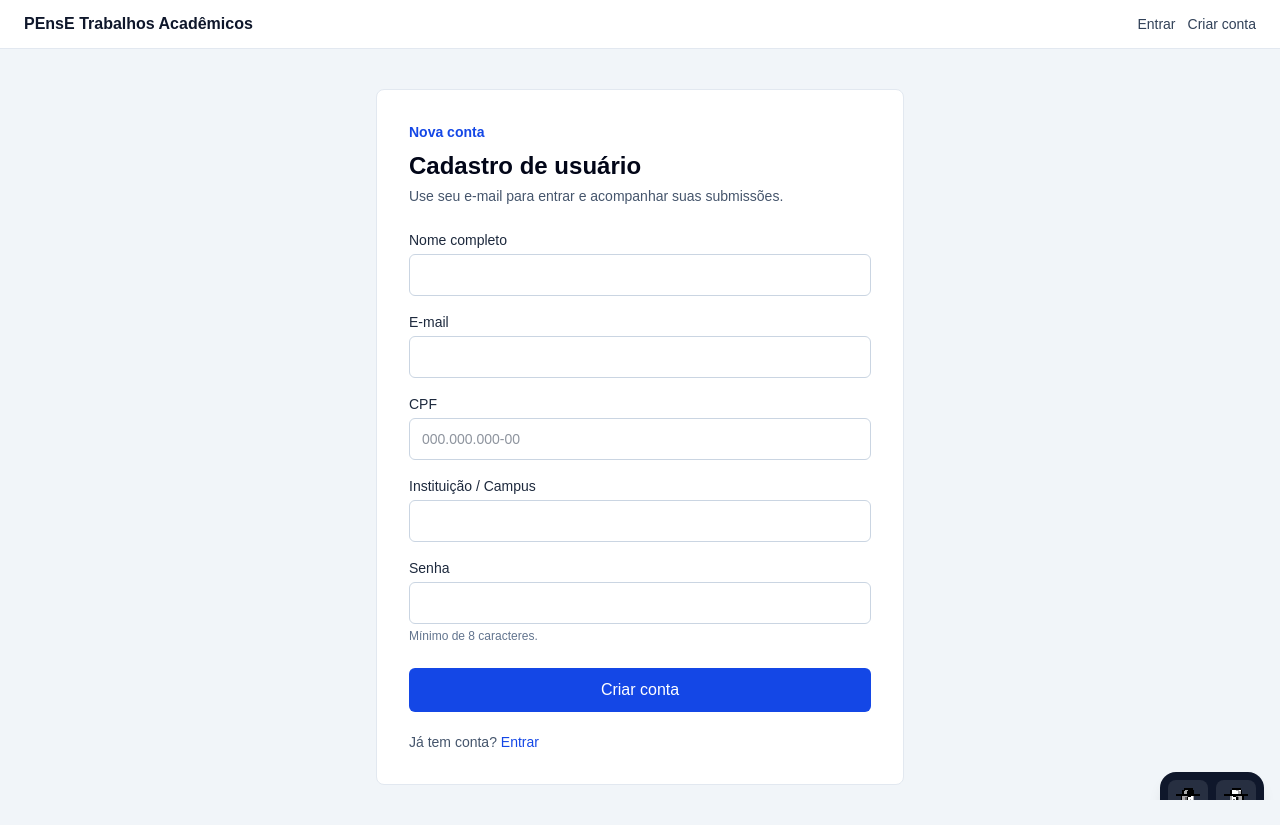
After one commit to allancalabria/Projeto-Pense, a Flask app: page /cadastro in a window 1280 px wide. The commit adds this page. Run offline with Flask 3, Linux system fonts and the light colour scheme; some libraries are stand-ins or nearby versions; some web fonts are replaced.

Commit message:
Adicionada função de cadastro para o usuário, login e página de feedback

```diff
--- a/app.py
+++ b/app.py
@@ -1,12 +1,16 @@
 import os
+import hmac
+import re
+from functools import wraps
 from dotenv import load_dotenv
 
 load_dotenv()
 
-from flask import Flask, render_template, request, redirect, url_for, flash
-from werkzeug.middleware.proxy_fix import ProxyFix
+from flask import Flask, g, render_template, request, redirect, url_for, flash, session, abort
+from sqlalchemy import inspect, text
+from werkzeug.security import check_password_hash, generate_password_hash
 from config import db, Config
-from models import Trabalho
+from models import Trabalho, Usuario
 
 app = Flask(__name__)
 app.config.from_object(Config)
@@ -14,23 +18,147 @@ db.init_app(app)
 
 with app.app_context():
     db.create_all()
+    columns = {column["name"] for column in inspect(db.engine).get_columns("trabalho")}
+    with db.engine.begin() as connection:
+        if "status" not in columns:
+            connection.execute(text("ALTER TABLE trabalho ADD COLUMN status VARCHAR(20) NOT NULL DEFAULT 'Pendente'"))
+        if "usuario_id" not in columns:
+            connection.execute(text("ALTER TABLE trabalho ADD COLUMN usuario_id INTEGER REFERENCES usuarios(id)"))
+
+
+@app.before_request
+def load_logged_in_user():
+    user_id = session.get("usuario_id")
+    g.current_user = db.session.get(Usuario, user_id) if user_id else None
+
+
+@app.context_processor
+def inject_template_helpers():
+    def csrf_token():
+        if "_csrf_token" not in session:
+            import secrets
+            session["_csrf_token"] = secrets.token_urlsafe(32)
+        return session["_csrf_token"]
+
+    return {"current_user": g.get("current_user"), "csrf_token": csrf_token}
+
+
+def valid_csrf_token():
+    submitted_token = request.form.get("csrf_token", "")
+    session_token = session.get("_csrf_token", "")
+    return bool(session_token and hmac.compare_digest(submitted_token, session_token))
+
+
+def login_required(view):
+    @wraps(view)
+    def wrapped_view(*args, **kwargs):
+        if g.current_user is None:
+            flash("Faça login para continuar.", "warning")
+            return redirect(url_for("login"))
+        return view(*args, **kwargs)
+    return wrapped_view
 
 # Rota do Dashboard (Página Inicial)
 @app.route('/')
 def dashboard():
-    trabalhos = Trabalho.query.all()
+    trabalhos = Trabalho.query.order_by(Trabalho.id.desc()).all()
     return render_template('dashboard.html', trabalhos=trabalhos)
+
+
+@app.route('/cadastro', methods=['GET', 'POST'])
+def cadastro():
+    if request.method == 'POST':
+        if not valid_csrf_token():
+            abort(400)
+
+        nome = request.form.get('nome', '').strip()
+        email = request.form.get('email', '').strip().lower()
+        cpf = re.sub(r'\D', '', request.form.get('cpf', ''))
+        instituicao = request.form.get('instituicao', '').strip()
+        senha = request.form.get('senha', '')
+
+        if not all((nome, email, cpf, instituicao, senha)):
+            flash('Preencha todos os campos.', 'danger')
+            return redirect(url_for('cadastro'))
+        if len(nome) > 160 or len(email) > 254 or len(instituicao) > 255:
+            flash('Um ou mais campos excedem o limite permitido.', 'danger')
+            return redirect(url_for('cadastro'))
+        if not re.fullmatch(r'[^@\s]+@[^@\s]+\.[^@\s]+', email):
+            flash('Informe um e-mail válido.', 'danger')
+            return redirect(url_for('cadastro'))
+        if len(cpf) != 11:
+            flash('Informe um CPF com 11 números.', 'danger')
+            return redirect(url_for('cadastro'))
+        if len(senha) < 8:
+            flash('A senha deve ter pelo menos 8 caracteres.', 'danger')
+            return redirect(url_for('cadastro'))
+        if Usuario.query.filter_by(email=email).first():
+            flash('Este e-mail já está cadastrado.', 'danger')
+            return redirect(url_for('cadastro'))
+        if Usuario.query.filter_by(cpf=cpf).first():
+            flash('Este CPF já está cadastrado.', 'danger')
+            return redirect(url_for('cadastro'))
+
+        usuario = Usuario(
+            nome=nome,
+            email=email,
+            cpf=cpf,
+            instituicao=instituicao,
+            senha_hash=generate_password_hash(senha),
+        )
+        db.session.add(usuario)
+        db.session.commit()
+        flash('Cadastro realizado com sucesso! Entre com seu e-mail e senha.', 'success')
+        return redirect(url_for('login'))
+
+    return render_template('cadastro.html')
+
+
+@app.route('/login', methods=['GET', 'POST'])
+def login():
+    if request.method == 'POST':
+        if not valid_csrf_token():
+            abort(400)
+        email = request.form.get('email', '').strip().lower()
+        senha = request.form.get('senha', '')
+        usuario = Usuario.query.filter_by(email=email).first()
+        if usuario is None or not check_password_hash(usuario.senha_hash, senha):
+            flash('E-mail ou senha incorretos.', 'danger')
+            return redirect(url_for('login'))
+
+        session.clear()
+        session['usuario_id'] = usuario.id
+        flash(f'Bem-vindo(a), {usuario.nome}!', 'success')
+        return redirect(url_for('dashboard'))
+
+    return render_template('login.html')
+
+
+@app.post('/logout')
+@login_required
+def logout():
+    if not valid_csrf_token():
+        abort(400)
+    session.clear()
+    flash('Você saiu da sua conta.', 'success')
+    return redirect(url_for('dashboard'))
 
 
 # Rota do Formulário
 @app.route('/form', methods=['GET', 'POST'])
+@login_required
 def form():
     if request.method == 'POST':
+        if not valid_csrf_token():
+            abort(400)
         titulo = request.form.get('titulo')
         autor = request.form.get('autor')
         instituicao = request.form.get('instituicao')
         modalidade = request.form.get('modalidade')
         resumo = request.form.get('resumo')
+        if modalidade not in {'Ensino', 'Pesquisa', 'Extensão'}:
+            flash('Selecione uma modalidade válida.', 'danger')
+            return redirect(url_for('form'))
 
         if not titulo or not autor or not instituicao or not modalidade or not resumo:
             flash('Por favor, preencha todos os campos.', 'danger')
@@ -46,11 +174,12 @@ def form():
                 autor=autor,
                 instituicao=instituicao,
                 modalidade=modalidade,
-                resumo=resumo
+                resumo=resumo,
+                usuario_id=g.current_user.id,
             )
             db.session.add(novo_trabalho)
             db.session.commit()
-            flash("Trabalho cadastrado com sucesso!", "success")
+            flash("Submissão enviada com sucesso!", "success")
             return redirect(url_for('dashboard'))
         except Exception as e:
             db.session.rollback()
@@ -61,5 +190,29 @@ def form():
     return render_template('form.html')
 
 
+@app.get('/admin')
+@login_required
+def admin():
+    trabalhos = Trabalho.query.order_by(Trabalho.id.desc()).all()
+    return render_template('admin.html', trabalhos=trabalhos)
+
+
+@app.post('/admin/<int:trabalho_id>/status')
+@login_required
+def atualizar_status(trabalho_id):
+    if not valid_csrf_token():
+        abort(400)
+    trabalho = db.get_or_404(Trabalho, trabalho_id)
+    novo_status = request.form.get('status')
+    if novo_status not in {'Pendente', 'Aprovado', 'Reprovado'}:
+        flash('Status inválido.', 'danger')
+        return redirect(url_for('admin'))
+
+    trabalho.status = novo_status
+    db.session.commit()
+    flash('Status do trabalho atualizado.', 'success')
+    return redirect(url_for('admin'))
+
+
 if __name__ == '__main__':
     app.run(debug=True, port=5000)
--- a/config.py
+++ b/config.py
@@ -5,7 +5,9 @@ from flask_sqlalchemy import SQLAlchemy
 load_dotenv()
 
 class Config:
-    SECRET_KEY = os.getenv("SECRET_KEY") or os.getenv("secret_key") or "chave-secreta-padrao"
+    SECRET_KEY = os.getenv("SECRET_KEY") or os.getenv("secret_key") or os.urandom(32)
+    SESSION_COOKIE_HTTPONLY = True
+    SESSION_COOKIE_SAMESITE = "Lax"
 
     # Obtém a URL do banco de dados
     db_url = os.environ.get('DATABASE_URL', 'sqlite:///local.db')
--- a/models/Trabalho.py
+++ b/models/Trabalho.py
@@ -7,6 +7,9 @@ class Trabalho(db.Model):
     instituicao = db.Column(db.String(255), nullable=False)
     modalidade = db.Column(db.String(80), nullable=False)
     resumo = db.Column(db.Text, nullable=False)
+    status = db.Column(db.String(20), nullable=False, default="Pendente", server_default="Pendente")
+    usuario_id = db.Column(db.Integer, db.ForeignKey("usuarios.id"), nullable=True)
+    usuario = db.relationship("Usuario", back_populates="trabalhos")
 
     def __init__(self, titulo, autor, instituicao, modalidade, resumo, **kwargs):
         super().__init__(**kwargs)
--- a/models/__init__.py
+++ b/models/__init__.py
@@ -1 +1,2 @@
 from models.Trabalho import Trabalho
+from models.Usuario import Usuario
--- a/templates/base.html
+++ b/templates/base.html
@@ -70,17 +70,20 @@
     <main class="flex flex-col text-on-surface bg-surface-container min-h-[100dvh]">
         {% with messages = get_flashed_messages(with_categories=true) %}
             {% if messages %}
-                <div class="w-full max-w-md m-4 flex flex-col gap-3 fixed bottom-0 left-0 z-100">
+                <div class="w-full max-w-md m-4 flex flex-col gap-3 fixed top-0 right-0 z-[1100]">
                     {% for category, message in messages %}
-                        <div class="flash-alert flex items-center justify-between gap-3 p-4 rounded-2xl border text-sm transition-all duration-200
-                                bg-inverse-surface border-inverse-on-surface/20 text-inverse-on-surface" role="alert">
+                        <div class="flash-alert flex items-center justify-between gap-3 p-4 rounded-xl border text-sm shadow-lg transition-all duration-200
+                                {% if category in ['danger', 'error'] %}bg-red-50 border-red-200 text-red-900
+                                {% elif category == 'success' %}bg-emerald-50 border-emerald-200 text-emerald-900
+                                {% elif category == 'warning' %}bg-amber-50 border-amber-200 text-amber-900
+                                {% else %}bg-white border-slate-200 text-slate-900{% endif %}" role="alert">
                             <div class="flex items-center gap-3">
                                 {% if category in ['danger', 'error'] %}
-                                    <i class="iconoir-warning-triangle text-xl text-red-300 shrink-0"></i>
+                                    <i class="iconoir-warning-triangle text-xl text-red-700 shrink-0"></i>
                                 {% elif category == 'success' %}
-                                    <i class="iconoir-check-circle text-xl text-emerald-300 shrink-0"></i>
+                                    <i class="iconoir-check-circle text-xl text-emerald-700 shrink-0"></i>
                                 {% elif category == 'warning' %}
-                                    <i class="iconoir-warning-circle text-xl text-yellow-300 shrink-0"></i>
+                                    <i class="iconoir-warning-circle text-xl text-amber-700 shrink-0"></i>
                                 {% else %}
                                     <i class="iconoir-info-circle text-xl shrink-0"></i>
                                 {% endif %}
@@ -88,7 +91,7 @@
                             </div>
                             <button type="button"
                                 onclick="const alert = this.closest('.flash-alert'); if (alert) { alert.classList.add('opacity-0', 'scale-95'); setTimeout(() => alert.remove(), 200); }"
-                                class="p-1 rounded-xl hover:bg-inverse-on-surface/10 transition-colors opacity-70 hover:opacity-100 cursor-pointer shrink-0"
+                                class="p-1 rounded-lg hover:bg-black/5 transition-colors opacity-70 hover:opacity-100 cursor-pointer shrink-0"
                                 aria-label="Fechar">
                                 <i class="iconoir-xmark text-lg"></i>
                             </button>
@@ -98,6 +101,23 @@
             {% endif %}
         {% endwith %}
 
+        <nav class="flex flex-wrap items-center justify-between gap-3 px-6 py-3 bg-white border-b border-slate-200 relative z-10">
+            <a href="{{ url_for('dashboard') }}" class="font-semibold text-slate-900">PEnsE Trabalhos Acadêmicos</a>
+            <div class="flex items-center gap-3 text-sm">
+                {% if current_user %}
+                    <a href="{{ url_for('admin') }}" class="text-slate-700 hover:text-blue-700">Painel de avaliação</a>
+                    <span class="hidden sm:inline text-slate-500">{{ current_user.nome }}</span>
+                    <form action="{{ url_for('logout') }}" method="post">
+                        <input type="hidden" name="csrf_token" value="{{ csrf_token() }}">
+                        <button class="text-slate-700 hover:text-red-700" type="submit">Sair</button>
+                    </form>
+                {% else %}
+                    <a href="{{ url_for('login') }}" class="text-slate-700 hover:text-blue-700">Entrar</a>
+                    <a href="{{ url_for('cadastro') }}" class="text-slate-700 hover:text-blue-700">Criar conta</a>
+                {% endif %}
+            </div>
+        </nav>
+
         {% block content %}{% endblock %}
     </main>
     <script type="module" src="{{ url_for('static', filename='js/game/main.js') }}"></script>
--- /dev/null
+++ b/templates/cadastro.html
@@ -0,0 +1,38 @@
+{% extends 'base.html' %}
+
+{% block content %}
+<section class="w-full max-w-xl mx-auto px-6 py-10">
+    <div class="bg-white p-6 sm:p-8 border border-slate-200 rounded-lg">
+        <p class="text-sm font-semibold text-blue-700">Nova conta</p>
+        <h1 class="text-2xl font-semibold text-slate-950 mt-2">Cadastro de usuário</h1>
+        <p class="text-sm text-slate-600 mt-1">Use seu e-mail para entrar e acompanhar suas submissões.</p>
+
+        <form action="{{ url_for('cadastro') }}" method="post" class="mt-6 flex flex-col gap-4">
+            <input type="hidden" name="csrf_token" value="{{ csrf_token() }}">
+            <label class="flex flex-col gap-1 text-sm font-medium text-slate-800">
+                Nome completo
+                <input name="nome" maxlength="160" autocomplete="name" required class="rounded-md border border-slate-300 px-3 py-2.5 font-normal">
+            </label>
+            <label class="flex flex-col gap-1 text-sm font-medium text-slate-800">
+                E-mail
+                <input name="email" type="email" maxlength="254" autocomplete="email" required class="rounded-md border border-slate-300 px-3 py-2.5 font-normal">
+            </label>
+            <label class="flex flex-col gap-1 text-sm font-medium text-slate-800">
+                CPF
+                <input name="cpf" inputmode="numeric" autocomplete="off" maxlength="14" placeholder="000.000.000-00" required class="rounded-md border border-slate-300 px-3 py-2.5 font-normal">
+            </label>
+            <label class="flex flex-col gap-1 text-sm font-medium text-slate-800">
+                Instituição / Campus
+                <input name="instituicao" maxlength="255" autocomplete="organization" required class="rounded-md border border-slate-300 px-3 py-2.5 font-normal">
+            </label>
+            <label class="flex flex-col gap-1 text-sm font-medium text-slate-800">
+                Senha
+                <input name="senha" type="password" minlength="8" autocomplete="new-password" required class="rounded-md border border-slate-300 px-3 py-2.5 font-normal">
+                <span class="text-xs font-normal text-slate-500">Mínimo de 8 caracteres.</span>
+            </label>
+            <button type="submit" class="mt-2 rounded-md bg-blue-700 px-4 py-2.5 font-medium text-white hover:bg-blue-800">Criar conta</button>
+        </form>
+        <p class="mt-5 text-sm text-slate-600">Já tem conta? <a href="{{ url_for('login') }}" class="font-medium text-blue-700 hover:underline">Entrar</a></p>
+    </div>
+</section>
+{% endblock %}
--- a/templates/dashboard.html
+++ b/templates/dashboard.html
@@ -8,9 +8,9 @@
             <h1 class="text-lg font-medium hidden md:inline">PEnsE Trabalhos Acadêmicos</h1>
         </div>
         <!-- Botão para navegar até o formulário de envio -->
-        <a href="{{ url_for('form') }}" class="bg-inverse-on-surface hover:bg-inverse-on-surface-hover text-inverse-surface py-2 pl-5 pr-6 rounded-full flex items-center gap-2">
+        <a href="{{ url_for('form') if current_user else url_for('login') }}" class="bg-inverse-on-surface hover:bg-inverse-on-surface-hover text-inverse-surface py-2 pl-5 pr-6 rounded-full flex items-center gap-2">
             <i class="iconoir-plus text-lg"></i>
-            Cadastrar trabalho
+            {{ 'Cadastrar trabalho' if current_user else 'Entrar para submeter' }}
         </a>
     </div>
 
--- a/templates/form.html
+++ b/templates/form.html
@@ -29,6 +29,7 @@
 
             <!-- Formulário enviando via POST para a rota Flask -->
             <form action="{{ url_for('form') }}" method="POST" class="flex flex-col gap-5">
+                <input type="hidden" name="csrf_token" value="{{ csrf_token() }}">
 
                 <!-- Título do Trabalho -->
                 <div class="flex flex-col gap-2">
@@ -65,6 +66,7 @@
                             id="autor"
                             name="autor"
                             maxlength="120"
+                            value="{{ current_user.nome }}"
                             placeholder="Nome completo do autor principal"
                             required
                             class="w-full px-4 py-3 bg-surface-container hover:bg-surface-container-high/60 focus:bg-surface border border-transparent focus:border-outline-variant rounded-2xl text-on-surface outline-none transition-all placeholder:text-on-surface-variant/50 text-sm focus:ring-2 focus:ring-inverse-surface/10"
@@ -85,6 +87,7 @@
                             id="instituicao"
                             name="instituicao"
                             maxlength="255"
+                            value="{{ current_user.instituicao }}"
                             placeholder="Ex: IFRS - Campus Farroupilha"
                             required
                             class="w-full px-4 py-3 bg-surface-container hover:bg-surface-container-high/60 focus:bg-surface border border-transparent focus:border-outline-variant rounded-2xl text-on-surface outline-none transition-all placeholder:text-on-surface-variant/50 text-sm focus:ring-2 focus:ring-inverse-surface/10"
```
Also changed, not shown: models/Usuario.py (added, +13 -0 lines), templates/admin.html (added, +64 -0 lines), templates/login.html (added, +23 -0 lines), README.md.
